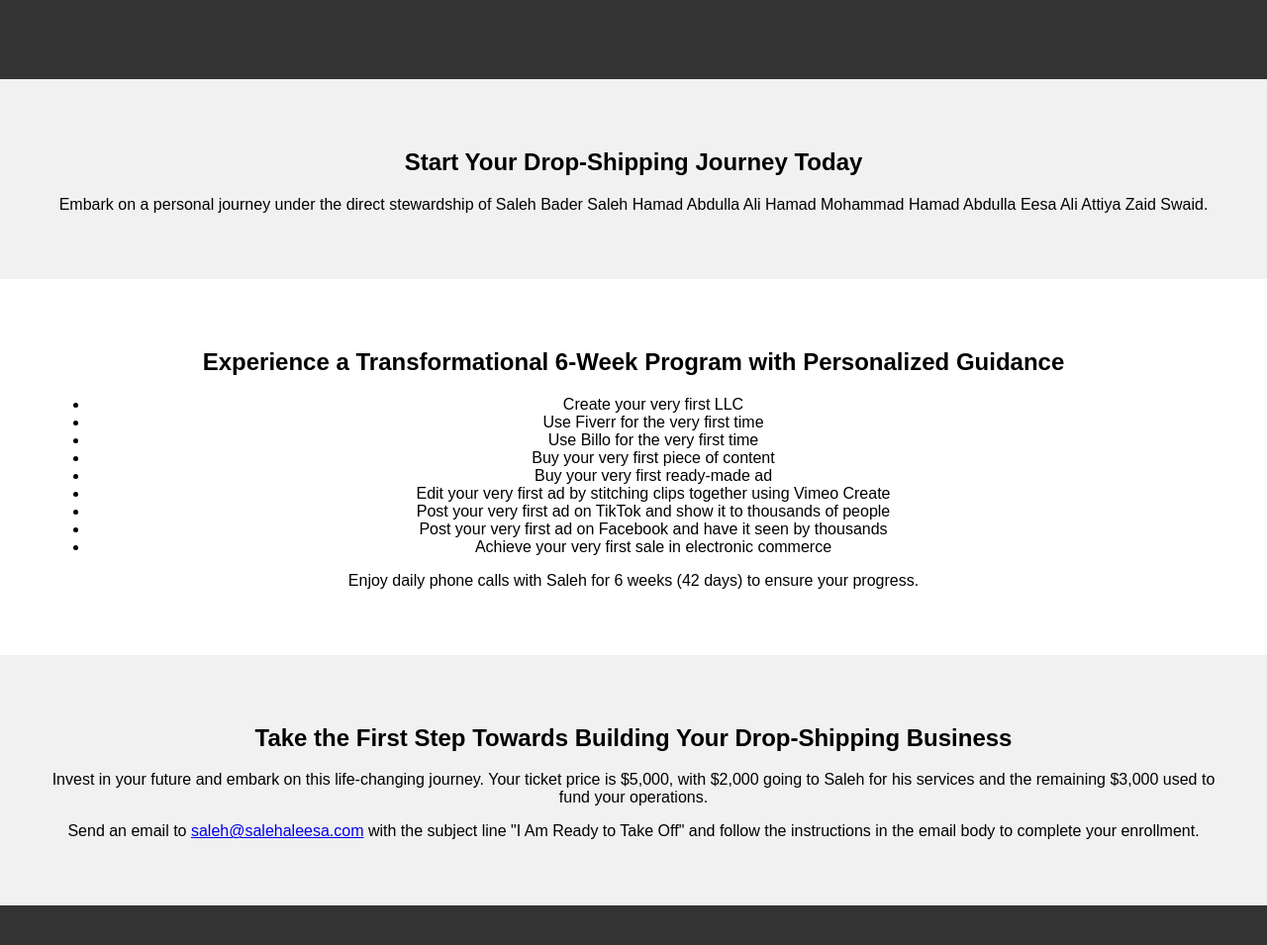
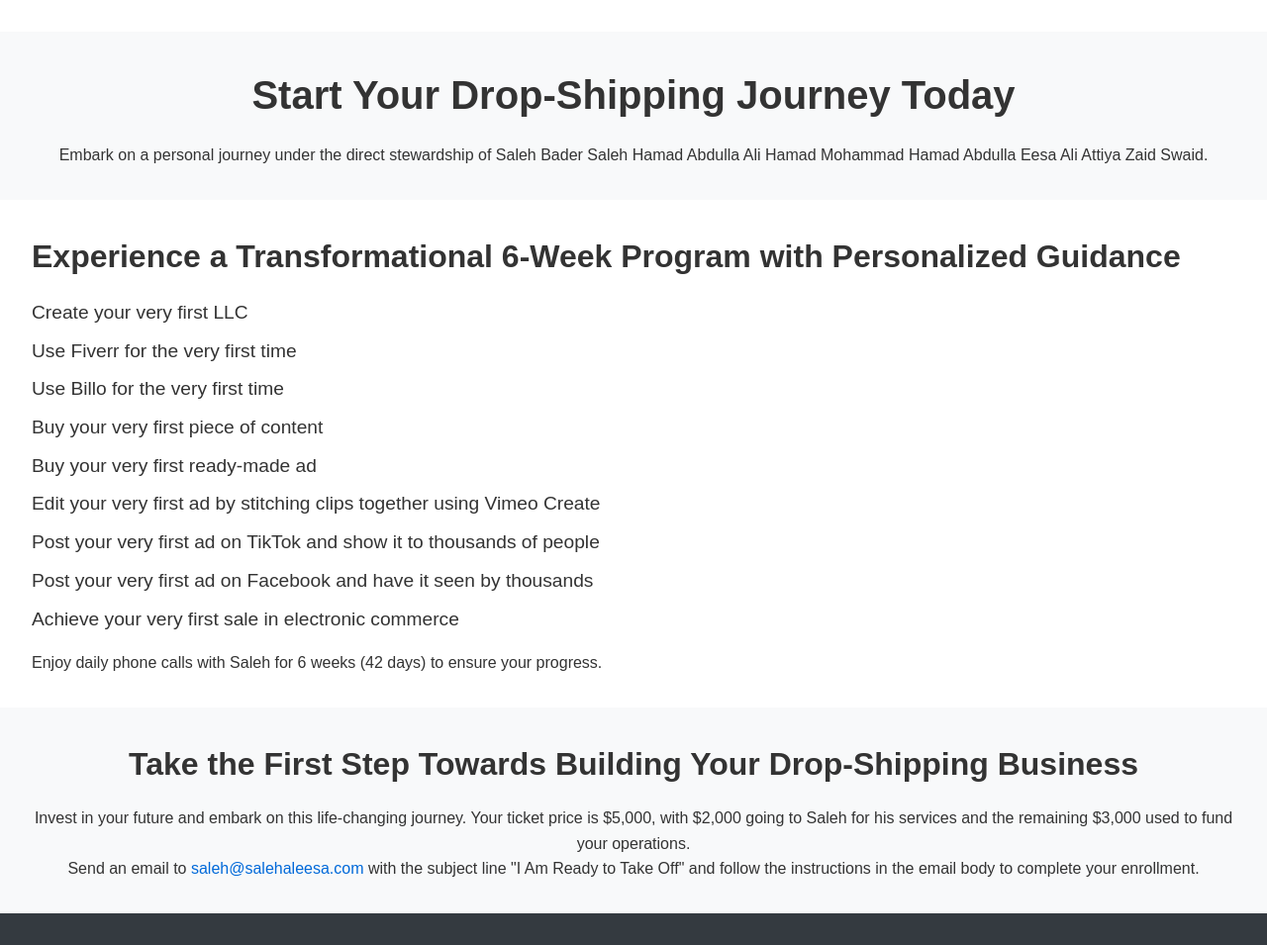
Before and after one commit to PolymathHero/polymathhero, a PHP site: page / in a window 1280 px wide. Shown: the whole page at 99% size. Run offline with PHP 8.4, Linux system fonts and the light colour scheme.

Commit message:
Update styles.css

```diff
--- a/styles.css
+++ b/styles.css
@@ -1,41 +1,70 @@
-/* Add your custom styles, fonts, and colors here */
+* {
+    margin: 0;
+    padding: 0;
+    box-sizing: border-box;
+}
 
 body {
     font-family: Arial, sans-serif;
-    margin: 0;
-    padding: 0;
+    line-height: 1.6;
+    color: #333;
 }
 
-header {
-    background-color: #333;
-    height: 60px;
-    padding: 10px;
-}
-
-nav {
-    /* Add styles for your navigation */
+header nav {
+    display: flex;
+    justify-content: space-between;
+    padding: 1rem;
 }
 
 .hero {
-    background-color: #f1f1f1;
-    padding: 50px;
+    background-color: #f8f9fa;
+    padding: 2rem;
     text-align: center;
 }
 
+.hero h1 {
+    font-size: 2.5rem;
+    margin-bottom: 1rem;
+}
+
 .details {
-    padding: 50px;
+    padding: 2rem;
+}
+
+.details h2 {
+    font-size: 2rem;
+    margin-bottom: 1rem;
+}
+
+.details ul {
+    list-style-type: none;
+    margin-bottom: 1rem;
+}
+
+.details ul li {
+    font-size: 1.2rem;
+    margin-bottom: 0.5rem;
+}
+
+.cta {
+    background-color: #f8f9fa;
+    padding: 2rem;
     text-align: center;
 }
 
-.cta {
-    background-color: #f1f1f1;
-    padding: 50px;
-    text-align: center;
+.cta h2 {
+    font-size: 2rem;
+    margin-bottom: 1rem;
+}
+
+.cta a {
+    color: #0069d9;
+    text-decoration: none;
 }
 
 footer {
-    background-color: #333;
+    background-color: #343a40;
     color: #fff;
-    padding: 20px;
     text-align: center;
+    padding: 1rem;
 }
```
